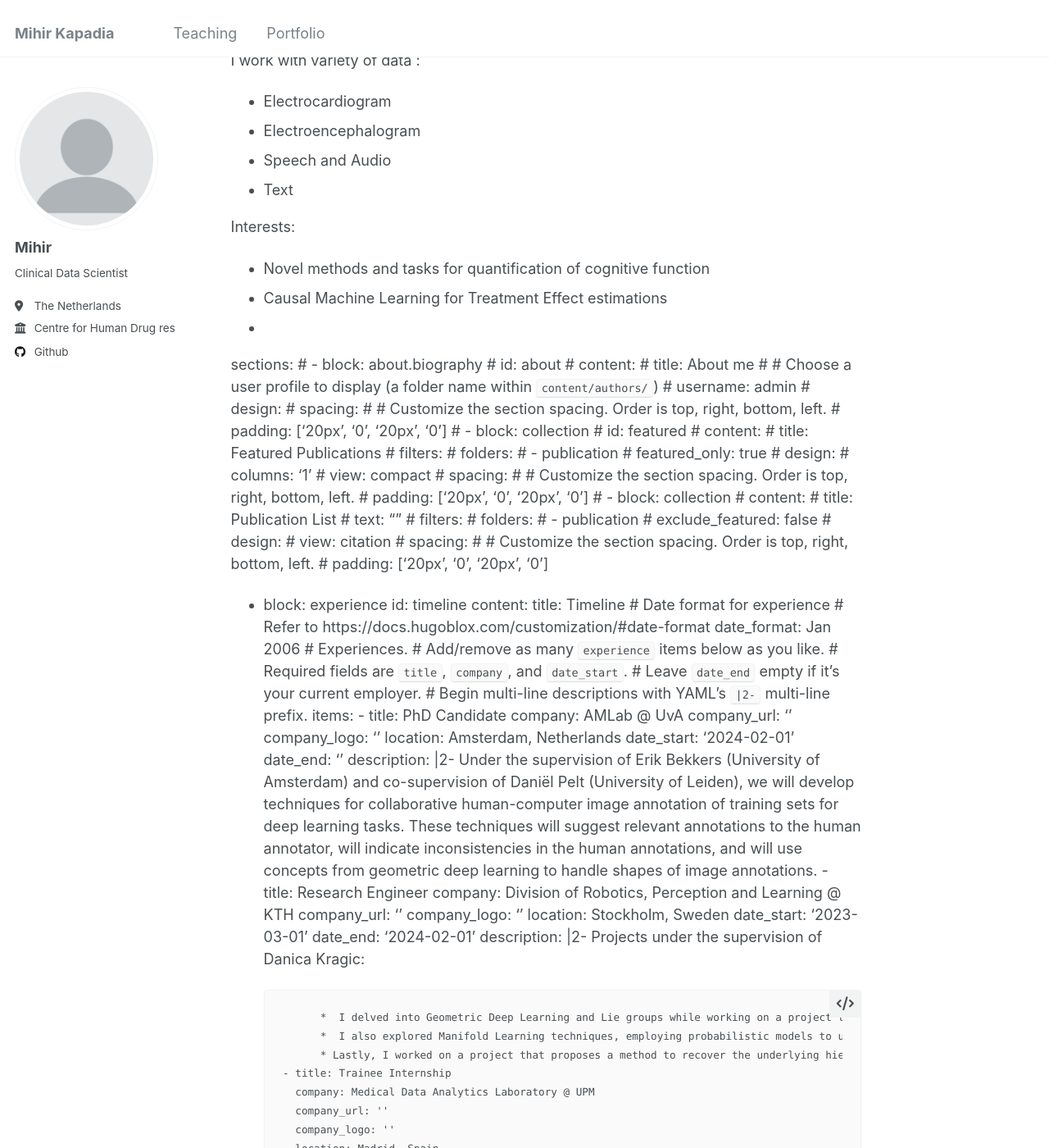
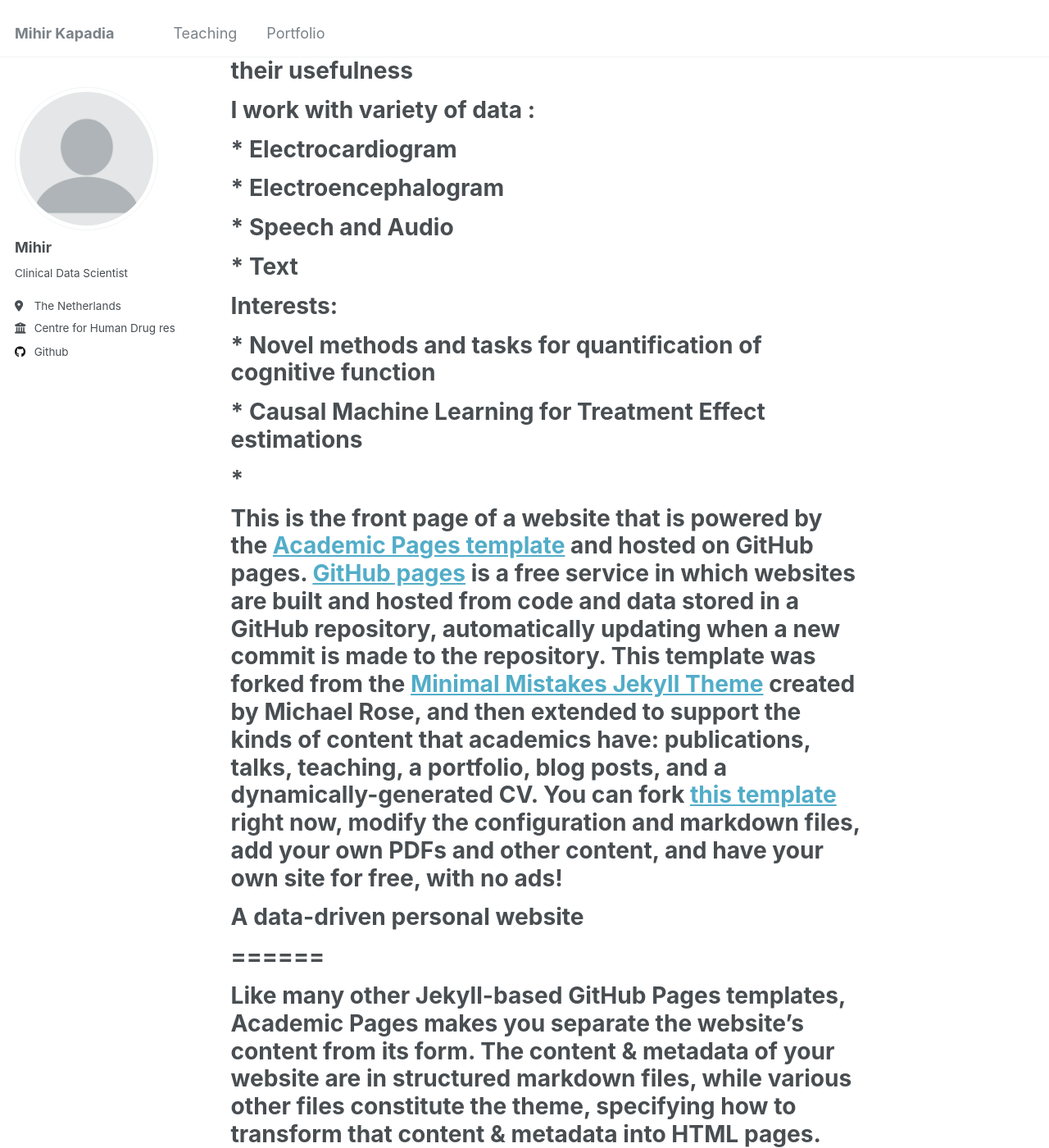
Before and after one commit to mihirmk/mihirmk.github.io, a Jekyll site: the page built from _pages/about.md, in a window 1280 px wide and 1400 px high, scrolled down 333 px. Shown: the whole window at 82% size. Built offline with Jekyll 4.4.1, drawn with Linux system fonts in a browser that asks for light colours; some of the changed text lies outside the part shown.

Commit message:
Clearing formats

```diff
--- a/_pages/about.md
+++ b/_pages/about.md
@@ -10,189 +9,64 @@ redirect_from:
 
 I'm a Clinical Data Scientist, at the [Biomarker Engineering and Analytics](https://chdr.nl/clinical-studies-development/trial-services/biomarker-engineering-and-analytics) group, [Centre for Human Drug Research](https://chdr.nl/).
 
-My tasks include :
-* Analyse biomarker endpoints from clinical trials
-* Devloping novel ML/DL based biomarkers
-* Validation of novel methods and biomarkers to assess their usefulness
+# My tasks include :
+# * Analyse biomarker endpoints from clinical trials
+# * Devloping novel ML/DL based biomarkers
+# * Validation of novel methods and biomarkers to assess their usefulness
 
-I work with variety of data :
-* Electrocardiogram
-* Electroencephalogram
-* Speech and Audio
-* Text
+# I work with variety of data :
+# * Electrocardiogram
+# * Electroencephalogram
+# * Speech and Audio
+# * Text
 
 
-Interests:
-* Novel methods and tasks for quantification of cognitive function
-* Causal Machine Learning for Treatment Effect estimations
-*
-
-
-sections:
-  # - block: about.biography
-  #   id: about
-  #   content:
-  #     title: About me
-  #     # Choose a user profile to display (a folder name within `content/authors/`)
-  #     username: admin
-  #   design:
-  #     spacing:
-  #       # Customize the section spacing. Order is top, right, bottom, left.
-  #       padding: ['20px', '0', '20px', '0']
-  # - block: collection
-  #   id: featured
-  #   content:
-  #     title: Featured Publications
-  #     filters:
-  #       folders:
-  #         - publication
-  #       featured_only: true
-  #   design:
-  #     columns: '1'
-  #     view: compact
-  #     spacing:
-  #       # Customize the section spacing. Order is top, right, bottom, left.
-  #       padding: ['20px', '0', '20px', '0']
-  # - block: collection
-  #   content:
-  #     title: Publication List
-  #     text: ""
-  #     filters:
-  #       folders:
-  #         - publication
-  #       exclude_featured: false
-  #   design:
-  #     view: citation
-  #     spacing:
-  #       # Customize the section spacing. Order is top, right, bottom, left.
-  #       padding: ['20px', '0', '20px', '0']
-  - block: experience
-    id: timeline
-    content:
-      title: Timeline
-      # Date format for experience
-      #   Refer to https://docs.hugoblox.com/customization/#date-format
-      date_format: Jan 2006
-      # Experiences.
-      #   Add/remove as many `experience` items below as you like.
-      #   Required fields are `title`, `company`, and `date_start`.
-      #   Leave `date_end` empty if it's your current employer.
-      #   Begin multi-line descriptions with YAML's `|2-` multi-line prefix.
-      items:
-        - title: PhD Candidate
-          company: AMLab @ UvA
-          company_url: ''
-          company_logo: ''
-          location: Amsterdam, Netherlands
-          date_start: '2024-02-01'
-          date_end: ''
-          description: |2-
-            Under the supervision of Erik Bekkers (University of Amsterdam) and co-supervision of Daniël Pelt (University of Leiden), we will develop techniques for collaborative human-computer image annotation of training sets for deep learning tasks. These techniques will suggest relevant annotations to the human annotator, will indicate inconsistencies in the human annotations, and will use concepts from geometric deep learning to handle shapes of image annotations.
-        - title: Research Engineer
-          company: Division of Robotics, Perception and Learning @ KTH
-          company_url: ''
-          company_logo: ''
-          location: Stockholm, Sweden
-          date_start: '2023-03-01'
-          date_end: '2024-02-01'
-          description: |2-
-              Projects under the supervision of Danica Kragic:
-
-              *  I delved into Geometric Deep Learning and Lie groups while working on a project that involved devising path-finding algorithms on learned equivariant representations through class-pose decomposition.
-              *  I also explored Manifold Learning techniques, employing probabilistic models to understand data shapes, following the methodology of Georgios Arvanitidis (2021).
-              * Lastly, I worked on a project that proposes a method to recover the underlying hierarchies within hyperbolic embeddings.
-        - title: Trainee Internship
-          company: Medical Data Analytics Laboratory @ UPM
-          company_url: ''
-          company_logo: ''
-          location: Madrid, Spain
-          date_start: '2020-09-01'
-          date_end: '2021-01-01'
-          description: |2-
-            Projects under the supervision of Ernestina Menasalvas Ruiz:
-
-            * Application of information recognition algorithms in clinical notes.
-            * Development of new techniques for the recognition of metrics, doses and numbers.
-            * Fine-tuning a BERT model in breast and lung cancer's clinical notes.
-    design:
-      columns: '2'
-      spacing:
-        # Customize the section spacing. Order is top, right, bottom, left.
-        padding: ['20px', '0', '20px', '0']
-#  - block: collection
-#    id: featured
-#    content:
-#      title: Featured Publications
-#      filters:
-#        folders:
-#          - publication
-#        featured_only: true
-#    design:
-#      columns: '2'
-#      view: card
-  # - block: contact
-  #   id: contact
-  #   content:
-  #     title: Contact
-  #     subtitle:
-  #     text: ''
-  #     # Contact (add or remove contact options as necessary)
-  #     email: a.garciacastellanos@uva.nl
-  #     # Automatically link email and phone or display as text?
-  #     autolink: true
-  #   design:
-  #     columns: '2'
-  #     spacing:
-  #       # Customize the section spacing. Order is top, right, bottom, left.
-  #       padding: ['20px', '0', '20px', '0']
----
+# Interests:
+# * Novel methods and tasks for quantification of cognitive function
+# * Causal Machine Learning for Treatment Effect estimations
+# *
 
 
 
 
+# This is the front page of a website that is powered by the [Academic Pages template](https://github.com/academicpages/academicpages.github.io) and hosted on GitHub pages. [GitHub pages](https://pages.github.com) is a free service in which websites are built and hosted from code and data stored in a GitHub repository, automatically updating when a new commit is made to the repository. This template was forked from the [Minimal Mistakes Jekyll Theme](https://mmistakes.github.io/minimal-mistakes/) created by Michael Rose, and then extended to support the kinds of content that academics have: publications, talks, teaching, a portfolio, blog posts, and a dynamically-generated CV. You can fork [this template](https://github.com/academicpages/academicpages.github.io) right now, modify the configuration and markdown files, add your own PDFs and other content, and have your own site for free, with no ads!
+
+# A data-driven personal website
+# ======
+# Like many other Jekyll-based GitHub Pages templates, Academic Pages makes you separate the website's content from its form. The content & metadata of your website are in structured markdown files, while various other files constitute the theme, specifying how to transform that content & metadata into HTML pages. You keep these various markdown (.md), YAML (.yml), HTML, and CSS files in a public GitHub repository. Each time you commit and push an update to the repository, the [GitHub pages](https://pages.github.com/) service creates static HTML pages based on these files, which are hosted on GitHub's servers free of charge.
+
+# Many of the features of dynamic content management systems (like Wordpress) can be achieved in this fashion, using a fraction of the computational resources and with far less vulnerability to hacking and DDoSing. You can also modify the theme to your heart's content without touching the content of your site. If you get to a point where you've broken something in Jekyll/HTML/CSS beyond repair, your markdown files describing your talks, publications, etc. are safe. You can rollback the changes or even delete the repository and start over - just be sure to save the markdown files! Finally, you can also write scripts that process the structured data on the site, such as [this one](https://github.com/academicpages/academicpages.github.io/blob/master/talkmap.ipynb) that analyzes metadata in pages about talks to display [a map of every location you've given a talk](https://academicpages.github.io/talkmap.html). -->
 
 
+# Getting started
+# ======
+# 1. Register a GitHub account if you don't have one and confirm your e-mail (required!)
+# 1. Fork [this template](https://github.com/academicpages/academicpages.github.io) by clicking the "Use this template" button in the top right.
+# 1. Go to the repository's settings (rightmost item in the tabs that start with "Code", should be below "Unwatch"). Rename the repository "[your GitHub username].github.io", which will also be your website's URL.
+# 1. Set site-wide configuration and create content & metadata (see below -- also see [this set of diffs](http://archive.is/3TPas) showing what files were changed to set up [an example site](https://getorg-testacct.github.io) for a user with the username "getorg-testacct")
+# 1. Upload any files (like PDFs, .zip files, etc.) to the files/ directory. They will appear at https://[your GitHub username].github.io/files/example.pdf.
+# 1. Check status by going to the repository settings, in the "GitHub pages" section
 
+# Site-wide configuration
+# ------
+# The main configuration file for the site is in the base directory in [_config.yml](https://github.com/academicpages/academicpages.github.io/blob/master/_config.yml), which defines the content in the sidebars and other site-wide features. You will need to replace the default variables with ones about yourself and your site's github repository. The configuration file for the top menu is in [_data/navigation.yml](https://github.com/academicpages/academicpages.github.io/blob/master/_data/navigation.yml). For example, if you don't have a portfolio or blog posts, you can remove those items from that navigation.yml file to remove them from the header.
 
+# Create content & metadata
+# ------
+# For site content, there is one markdown file for each type of content, which are stored in directories like _publications, _talks, _posts, _teaching, or _pages. For example, each talk is a markdown file in the [_talks directory](https://github.com/academicpages/academicpages.github.io/tree/master/_talks). At the top of each markdown file is structured data in YAML about the talk, which the theme will parse to do lots of cool stuff. The same structured data about a talk is used to generate the list of talks on the [Talks page](https://academicpages.github.io/talks), each [individual page](https://academicpages.github.io/talks/2012-03-01-talk-1) for specific talks, the talks section for the [CV page](https://academicpages.github.io/cv), and the [map of places you've given a talk](https://academicpages.github.io/talkmap.html) (if you run this [python file](https://github.com/academicpages/academicpages.github.io/blob/master/talkmap.py) or [Jupyter notebook](https://github.com/academicpages/academicpages.github.io/blob/master/talkmap.ipynb), which creates the HTML for the map based on the contents of the _talks directory).
 
-<!-- This is the front page of a website that is powered by the [Academic Pages template](https://github.com/academicpages/academicpages.github.io) and hosted on GitHub pages. [GitHub pages](https://pages.github.com) is a free service in which websites are built and hosted from code and data stored in a GitHub repository, automatically updating when a new commit is made to the repository. This template was forked from the [Minimal Mistakes Jekyll Theme](https://mmistakes.github.io/minimal-mistakes/) created by Michael Rose, and then extended to support the kinds of content that academics have: publications, talks, teaching, a portfolio, blog posts, and a dynamically-generated CV. You can fork [this template](https://github.com/academicpages/academicpages.github.io) right now, modify the configuration and markdown files, add your own PDFs and other content, and have your own site for free, with no ads! -->
+# **Markdown generator**
 
-<!-- A data-driven personal website
-======
-Like many other Jekyll-based GitHub Pages templates, Academic Pages makes you separate the website's content from its form. The content & metadata of your website are in structured markdown files, while various other files constitute the theme, specifying how to transform that content & metadata into HTML pages. You keep these various markdown (.md), YAML (.yml), HTML, and CSS files in a public GitHub repository. Each time you commit and push an update to the repository, the [GitHub pages](https://pages.github.com/) service creates static HTML pages based on these files, which are hosted on GitHub's servers free of charge.
+# The repository includes [a set of Jupyter notebooks](https://github.com/academicpages/academicpages.github.io/tree/master/markdown_generator
+# ) that converts a CSV containing structured data about talks or presentations into individual markdown files that will be properly formatted for the Academic Pages template. The sample CSVs in that directory are the ones I used to create my own personal website at stuartgeiger.com. My usual workflow is that I keep a spreadsheet of my publications and talks, then run the code in these notebooks to generate the markdown files, then commit and push them to the GitHub repository.
 
-Many of the features of dynamic content management systems (like Wordpress) can be achieved in this fashion, using a fraction of the computational resources and with far less vulnerability to hacking and DDoSing. You can also modify the theme to your heart's content without touching the content of your site. If you get to a point where you've broken something in Jekyll/HTML/CSS beyond repair, your markdown files describing your talks, publications, etc. are safe. You can rollback the changes or even delete the repository and start over - just be sure to save the markdown files! Finally, you can also write scripts that process the structured data on the site, such as [this one](https://github.com/academicpages/academicpages.github.io/blob/master/talkmap.ipynb) that analyzes metadata in pages about talks to display [a map of every location you've given a talk](https://academicpages.github.io/talkmap.html). -->
+# How to edit your site's GitHub repository
+# ------
+# Many people use a git client to create files on their local computer and then push them to GitHub's servers. If you are not familiar with git, you can directly edit these configuration and markdown files directly in the github.com interface. Navigate to a file (like [this one](https://github.com/academicpages/academicpages.github.io/blob/master/_talks/2012-03-01-talk-1.md) and click the pencil icon in the top right of the content preview (to the right of the "Raw | Blame | History" buttons). You can delete a file by clicking the trashcan icon to the right of the pencil icon. You can also create new files or upload files by navigating to a directory and clicking the "Create new file" or "Upload files" buttons.
 
-<!--
-Getting started
-======
-1. Register a GitHub account if you don't have one and confirm your e-mail (required!)
-1. Fork [this template](https://github.com/academicpages/academicpages.github.io) by clicking the "Use this template" button in the top right.
-1. Go to the repository's settings (rightmost item in the tabs that start with "Code", should be below "Unwatch"). Rename the repository "[your GitHub username].github.io", which will also be your website's URL.
-1. Set site-wide configuration and create content & metadata (see below -- also see [this set of diffs](http://archive.is/3TPas) showing what files were changed to set up [an example site](https://getorg-testacct.github.io) for a user with the username "getorg-testacct")
-1. Upload any files (like PDFs, .zip files, etc.) to the files/ directory. They will appear at https://[your GitHub username].github.io/files/example.pdf.
-1. Check status by going to the repository settings, in the "GitHub pages" section
+# Example: editing a markdown file for a talk
+# ![Editing a markdown file for a talk](/images/editing-talk.png)
 
-Site-wide configuration
-------
-The main configuration file for the site is in the base directory in [_config.yml](https://github.com/academicpages/academicpages.github.io/blob/master/_config.yml), which defines the content in the sidebars and other site-wide features. You will need to replace the default variables with ones about yourself and your site's github repository. The configuration file for the top menu is in [_data/navigation.yml](https://github.com/academicpages/academicpages.github.io/blob/master/_data/navigation.yml). For example, if you don't have a portfolio or blog posts, you can remove those items from that navigation.yml file to remove them from the header.
-
-Create content & metadata
-------
-For site content, there is one markdown file for each type of content, which are stored in directories like _publications, _talks, _posts, _teaching, or _pages. For example, each talk is a markdown file in the [_talks directory](https://github.com/academicpages/academicpages.github.io/tree/master/_talks). At the top of each markdown file is structured data in YAML about the talk, which the theme will parse to do lots of cool stuff. The same structured data about a talk is used to generate the list of talks on the [Talks page](https://academicpages.github.io/talks), each [individual page](https://academicpages.github.io/talks/2012-03-01-talk-1) for specific talks, the talks section for the [CV page](https://academicpages.github.io/cv), and the [map of places you've given a talk](https://academicpages.github.io/talkmap.html) (if you run this [python file](https://github.com/academicpages/academicpages.github.io/blob/master/talkmap.py) or [Jupyter notebook](https://github.com/academicpages/academicpages.github.io/blob/master/talkmap.ipynb), which creates the HTML for the map based on the contents of the _talks directory).
-
-**Markdown generator**
-
-The repository includes [a set of Jupyter notebooks](https://github.com/academicpages/academicpages.github.io/tree/master/markdown_generator
-) that converts a CSV containing structured data about talks or presentations into individual markdown files that will be properly formatted for the Academic Pages template. The sample CSVs in that directory are the ones I used to create my own personal website at stuartgeiger.com. My usual workflow is that I keep a spreadsheet of my publications and talks, then run the code in these notebooks to generate the markdown files, then commit and push them to the GitHub repository.
-
-How to edit your site's GitHub repository
-------
-Many people use a git client to create files on their local computer and then push them to GitHub's servers. If you are not familiar with git, you can directly edit these configuration and markdown files directly in the github.com interface. Navigate to a file (like [this one](https://github.com/academicpages/academicpages.github.io/blob/master/_talks/2012-03-01-talk-1.md) and click the pencil icon in the top right of the content preview (to the right of the "Raw | Blame | History" buttons). You can delete a file by clicking the trashcan icon to the right of the pencil icon. You can also create new files or upload files by navigating to a directory and clicking the "Create new file" or "Upload files" buttons.
-
-Example: editing a markdown file for a talk
-![Editing a markdown file for a talk](/images/editing-talk.png)
-
-For more info
-------
-More info about configuring Academic Pages can be found in [the guide](https://academicpages.github.io/markdown/), the [growing wiki](https://github.com/academicpages/academicpages.github.io/wiki), and you can always [ask a question on GitHub](https://github.com/academicpages/academicpages.github.io/discussions). The [guides for the Minimal Mistakes theme](https://mmistakes.github.io/minimal-mistakes/docs/configuration/) (which this theme was forked from) might also be helpful. -->
+# For more info
+# ------
+# More info about configuring Academic Pages can be found in [the guide](https://academicpages.github.io/markdown/), the [growing wiki](https://github.com/academicpages/academicpages.github.io/wiki), and you can always [ask a question on GitHub](https://github.com/academicpages/academicpages.github.io/discussions). The [guides for the Minimal Mistakes theme](https://mmistakes.github.io/minimal-mistakes/docs/configuration/) (which this theme was forked from) might also be helpful.
```
Also changed, not shown: other parts of _pages/about.md (+0 -1 lines).
